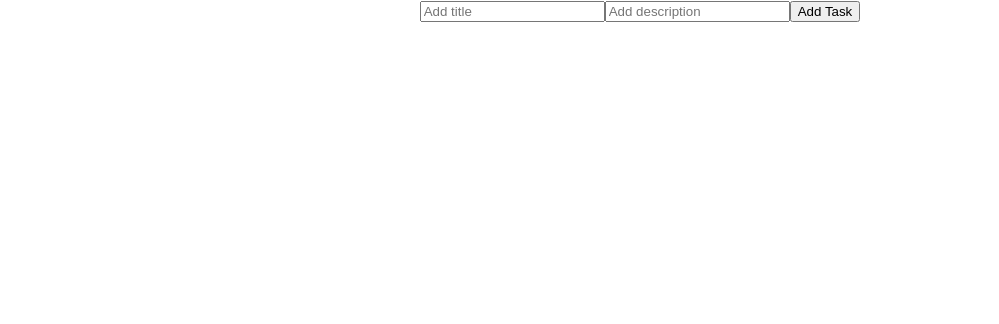
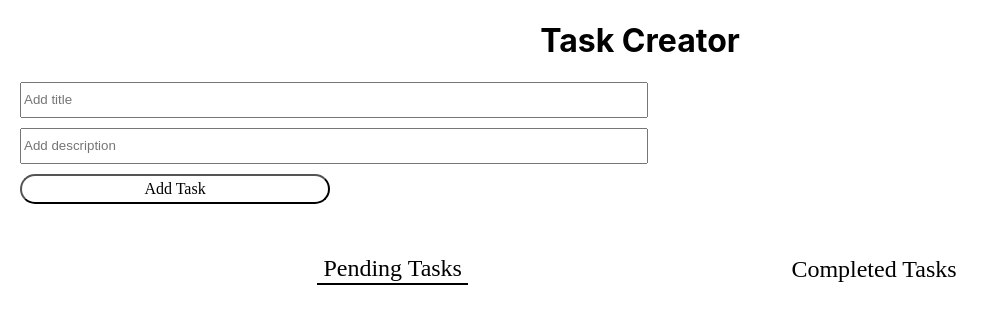
Before and after one commit to Pravin1095/Task_Creator, a React (Create React App) app in the folder Frontend/: page / in a window 1280 px wide. Shown: the top 324 px of the page, without its empty margins (0-999 px from the left). Built offline with nearby package versions, Linux system fonts and the light colour scheme.

Commit message:
2. UI development for forms and tabs

```diff
--- a/Frontend/package.json
+++ b/Frontend/package.json
@@ -7,7 +7,8 @@
     "react": "^19.0.0",
     "react-dom": "^19.0.0",
     "react-router-dom": "^7.0.2",
-    "react-scripts": "5.0.1"
+    "react-scripts": "5.0.1",
+    "styled-components": "^6.1.13"
   },
   "scripts": {
     "start": "react-scripts start",
--- a/Frontend/src/App.js
+++ b/Frontend/src/App.js
@@ -6,7 +6,7 @@ import {
   Routes
 } from 'react-router-dom';
 import './App.css';
-import Home from './Home';
+import Home from './Home/Home';
 
 function App() {
   return (
--- a/Frontend/src/Home.jsx
+++ /dev/null
@@ -1,20 +0,0 @@
-import React from "react";
-
-const Home=()=>{
-
-    const handleSubmit=(e)=>{
-e.preventDefault()
-    }
-    return(
-        <>
-<form onSubmit={(e)=>handleSubmit(e)}>
-    <input name='title' placeholder='Add title' />
-    <input name='description' placeholder='Add description'/>
-    <button type='submit'>Add Task</button>
-
-</form>
-        </>
-    )
-}
-
-export default Home
--- /dev/null
+++ b/Frontend/src/Home/Home.jsx
@@ -0,0 +1,42 @@
+import React, {useState} from "react";
+import { AddButton, BodyLayout, InputElement, InputWrapper, Tab, TabButton } from "./Home.styles";
+
+const Home=()=>{
+
+
+    const [activeTab, setActiveTab]=useState('Tab1')
+    const handleSubmit=(e)=>{
+e.preventDefault()
+    }
+
+    const handleCompletedTasks=()=>{
+setActiveTab('Tab2')
+    }
+    const handlePendingTasks=()=>{
+setActiveTab('Tab1')
+    }
+    return(
+        <>
+        <header>
+            <h1>Task Creator</h1>
+        </header>
+        <BodyLayout>
+<form onSubmit={(e)=>handleSubmit(e)}>
+<InputWrapper>
+    <InputElement name='title' placeholder='Add title' height='30px' width="30px" />
+    <InputElement name='description' placeholder='Add description'/>
+    <AddButton type='submit'>Add Task</AddButton>
+    </InputWrapper>
+
+</form>
+
+<Tab>
+    <TabButton isActive={activeTab==='Tab1'} onClick={()=>handlePendingTasks()}>Pending Tasks</TabButton>
+    <TabButton isActive={activeTab==='Tab2'} onClick={()=>handleCompletedTasks()}>Completed Tasks</TabButton>
+</Tab>
+</BodyLayout>
+        </>
+    )
+}
+
+export default Home
--- /dev/null
+++ b/Frontend/src/Home/Home.styles.js
@@ -0,0 +1,58 @@
+import {styled} from 'styled-components'
+
+
+export const InputWrapper=styled.div`
+display: flex;
+flex-direction: column;
+gap:10px;
+${'' /* justify-content:center;
+align-items:center; */}
+margin:0 20px;
+
+`
+
+export const InputElement=styled.input`
+width:50%;
+height:30px;
+`
+
+export const AddButton=styled.button`
+width:25%;
+height:30px;
+font-family: Motiva-Sans;
+background-color: white;
+color: black;
+font-size:16px;
+border-radius: 50px;
+cursor: pointer;
+&:hover{
+    background-color: #E1D9D1;
+}
+`
+
+export const TabButton=styled.button`
+border: none;
+background-color: white;
+font-family: Motiva-Sans;
+font-size:24px;
+cursor:pointer;
+${'' /* border-bottom:2px solid black;  */}
+border-bottom : ${(props)=>(props.isActive ? '2px solid black' : '' )};
+&:hover{
+    background-color: #E1D9D1;
+
+}
+
+`
+
+export const Tab=styled.div`
+display:flex;
+justify-content:space-evenly;
+`
+
+export const BodyLayout=styled.div`
+display: flex;
+flex-direction: column;
+gap:50px;
+margin:10px 0;
+`
```
